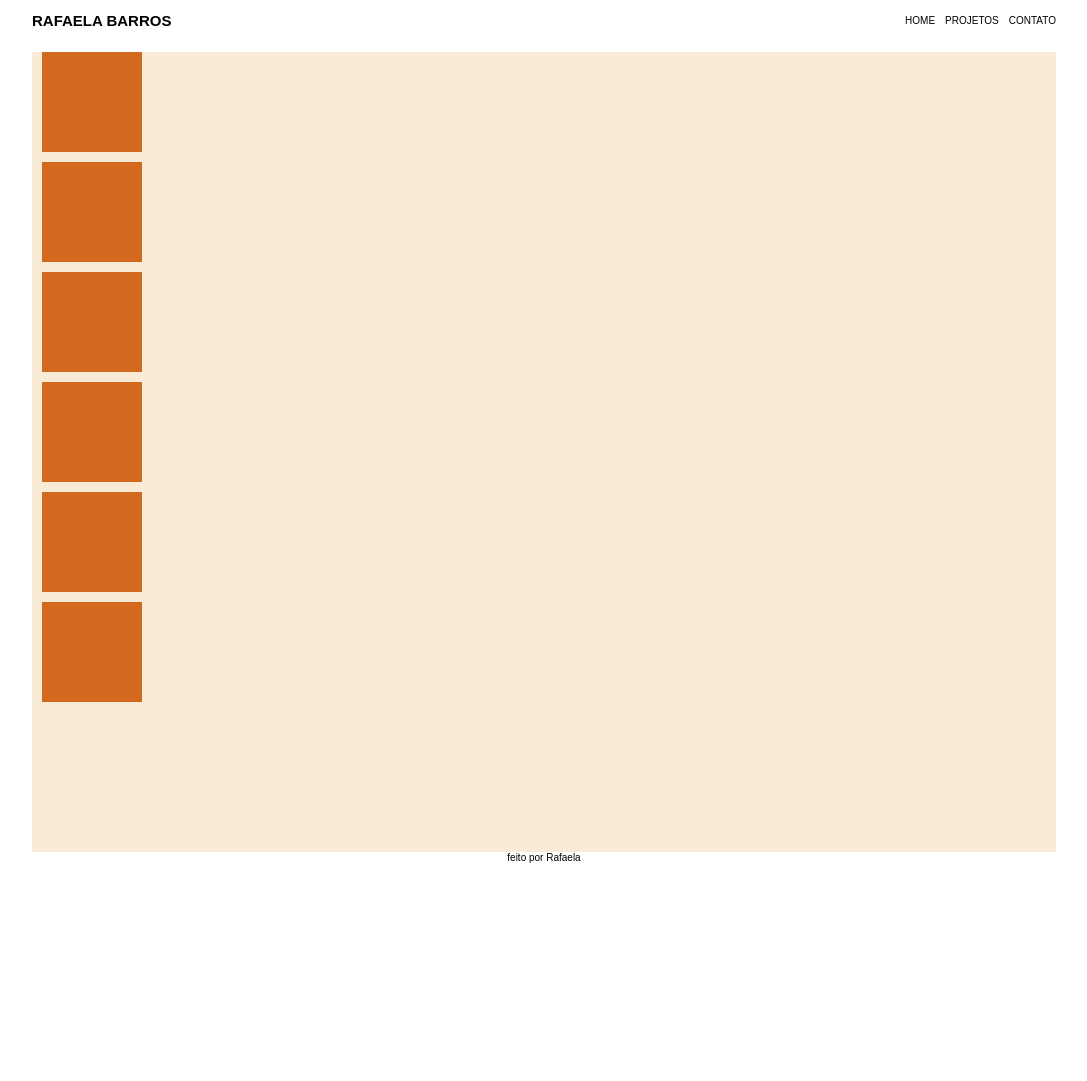
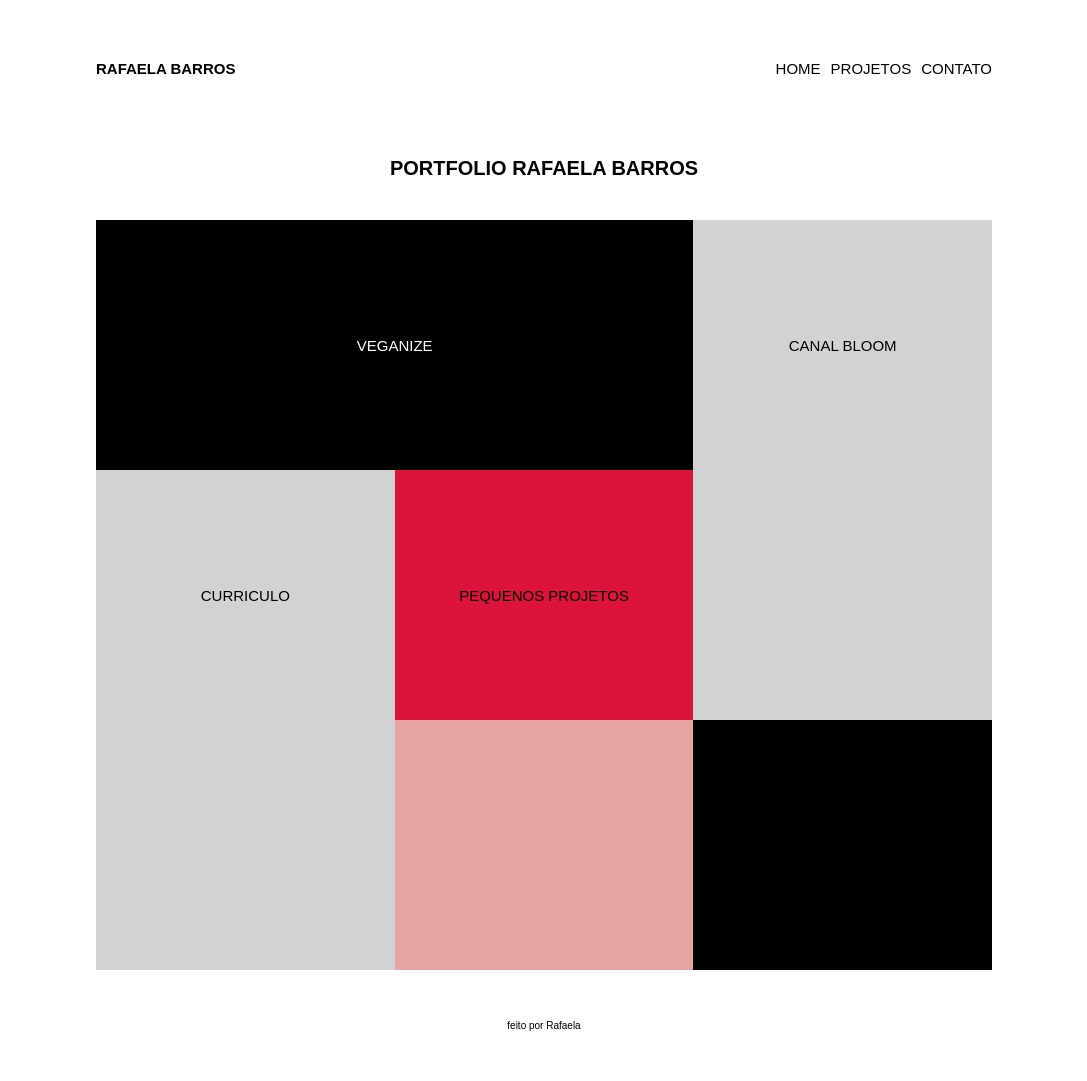
Before and after one commit to barrosraffa/Portfolio-Rafaela, a plain HTML site: page index.html in a window 1280 px wide. Shown: the whole page, without its empty margins (96-1183 px from the left). Before the commit the page ends 863 px from the top, so only its background shows below. Drawn offline with Linux system fonts and the light colour scheme.

Commit message:
pequenas alteracoes css e html

```diff
--- a/css/style.css
+++ b/css/style.css
@@ -15,6 +15,7 @@ body {
 a {
     text-decoration: none;
     color: inherit;
+    font-size: 15px
 }
 
 ul {
@@ -25,9 +26,26 @@ li {
     list-style: none;
 }
 
+h1 {
+    text-transform: uppercase;
+    display: flex;
+    justify-content: center;
+    margin: 40px 0 40px 0;
+}
+
 .container {
     margin: 0 auto;
-    width: 80%;
+    width: 70%;
+}
+
+.titulo-a {
+    display: flex;
+    justify-content: center;
+    flex-direction: column;
+    margin: 0 auto;
+    align-items: center;
+    text-transform: uppercase;
+    font-size: 15px;
 }
 
 .navegacao {
@@ -38,6 +56,7 @@ li {
     /* position: fixed; */
     width: 100%;
     justify-content: space-between;
+    padding-top: 20px;
 }
 
 .navegacao ul {
@@ -50,27 +69,75 @@ li {
     margin-left: 10px;
 }
 
-/* .navegacao a {
-    padding: 10px;
-} */
-
 .corpo-bodi {
-    background: antiquewhite;
     width: 100%;
-    height: 800px;
 }
 
-.corpo-bodi div {
-    background-color: chocolate;
-    width: 100px;
-    height: 100px;
-    margin: 10px;
+.coluna-1 {
+    display: flex;
+}
+
+.quadrado-1 {
+    background-color: black;
+    width: 70%;
+    height: 250px;
+    color: rgb(255, 255, 255);
+    display: flex;
+    justify-content: center;
+    flex-direction: column;
+    margin: 0 auto;
+    align-items: center;
+    text-transform: uppercase;
+}
+
+.quadrado-2 {
+    background-color: rgb(210, 210, 210);
+    width: 35%;
+    height: 250px;
+}
+
+.coluna-2 {
+    display: flex;
+}
+
+.coluna-2 div {
+    /* background-color: #8c3939; */
+    width: 70%;
+    height: 250px;
+}
+
+.quadrado-meio {
+    background-color: crimson;
+}
+
+.coluna-3 {
+    display: flex;
+}
+
+.coluna-3 div {
+    /* background-color: blueviolet; */
+    width: 70%;
+    height: 250px;
+}
+
+.quadrado-rigth {
+    background-color: black;
+}
+
+.quadrado-center {
+    background-color: rgb(232, 164, 164);
+}
+
+.quadrado-left {
+    background-color:  rgb(210, 210, 210);
 }
 
 footer {
     display: flex;
+    padding: 40px 0 40px 0;
 }
 
 footer p {
     margin: 0 auto;
+    padding: 10px 0 10px 0;
 }
--- a/index.html
+++ b/index.html
@@ -25,17 +25,26 @@
         </nav>
 
         <header>
-
+            <h1>Portfolio Rafaela Barros</h1>
         </header>
 
         <main>
             <div class="corpo-bodi">
-                <div class=""></div>
-                <div class=""></div>
-                <div class=""></div>
-                <div class=""></div>
-                <div class=""></div>
-                <div class=""></div>
+                <div class="coluna-1">
+                    <a class="quadrado-1 titulo-a" href="https://veganize.netlify.app">Veganize</a>
+                    <a class="quadrado-2 titulo-a" href="https://projetocanalbloom.netlify.app">Canal Bloom</a>
+                </div>
+                <div class="coluna-2">
+                    <a class="quadrado-2 titulo-a">Curriculo</a>
+                    <a class="quadrado-2 quadrado-meio titulo-a" href="https://keen-keller-b6cb1c.netlify.app">Pequenos Projetos</a>
+                    <a class="quadrado-2 titulo-a"></a>
+                </div>
+
+                <div class="coluna-3">
+                    <div class="quadrado-left titulo-a"></div>
+                    <div class="quadrado-center titulo-a"></div>
+                    <div class="quadrado-rigth titulo-a"></div>
+                </div>
             </div>
         </main>
 
```
Also changed, not shown: 1 other file.
